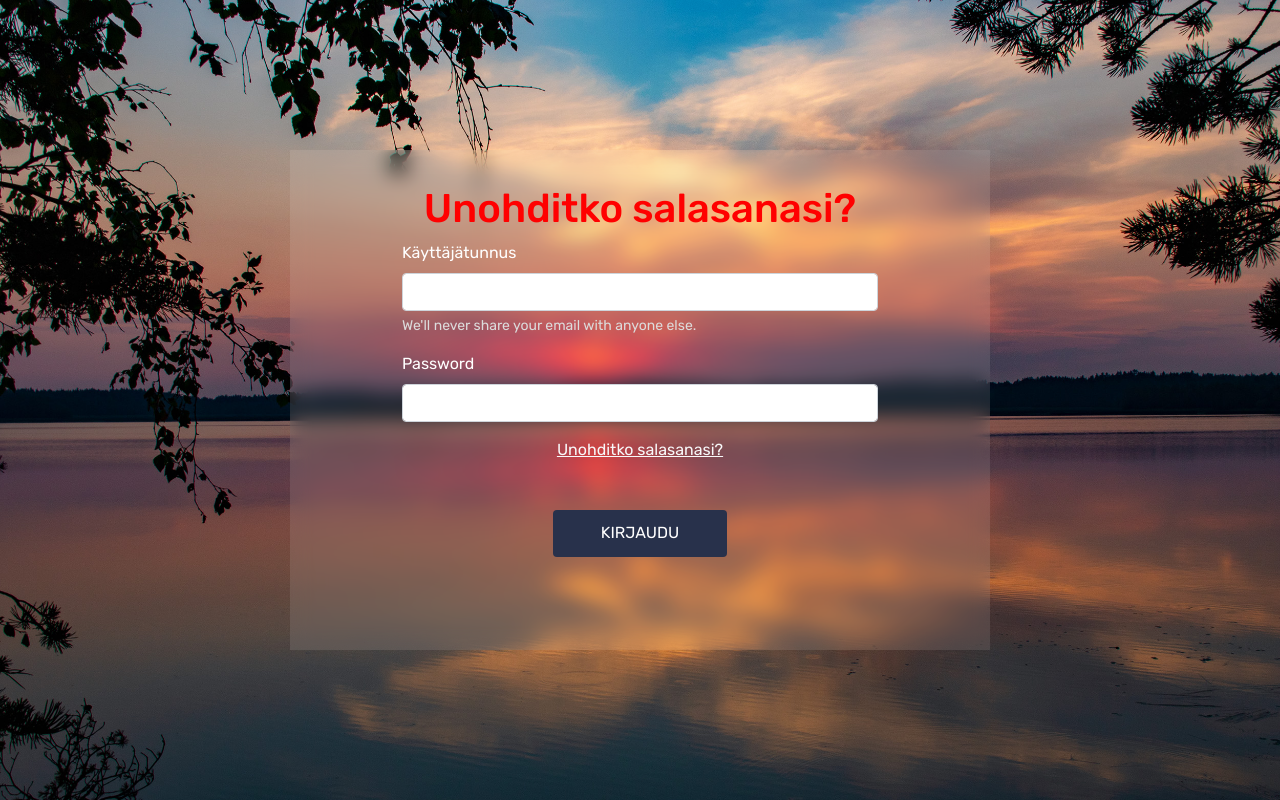
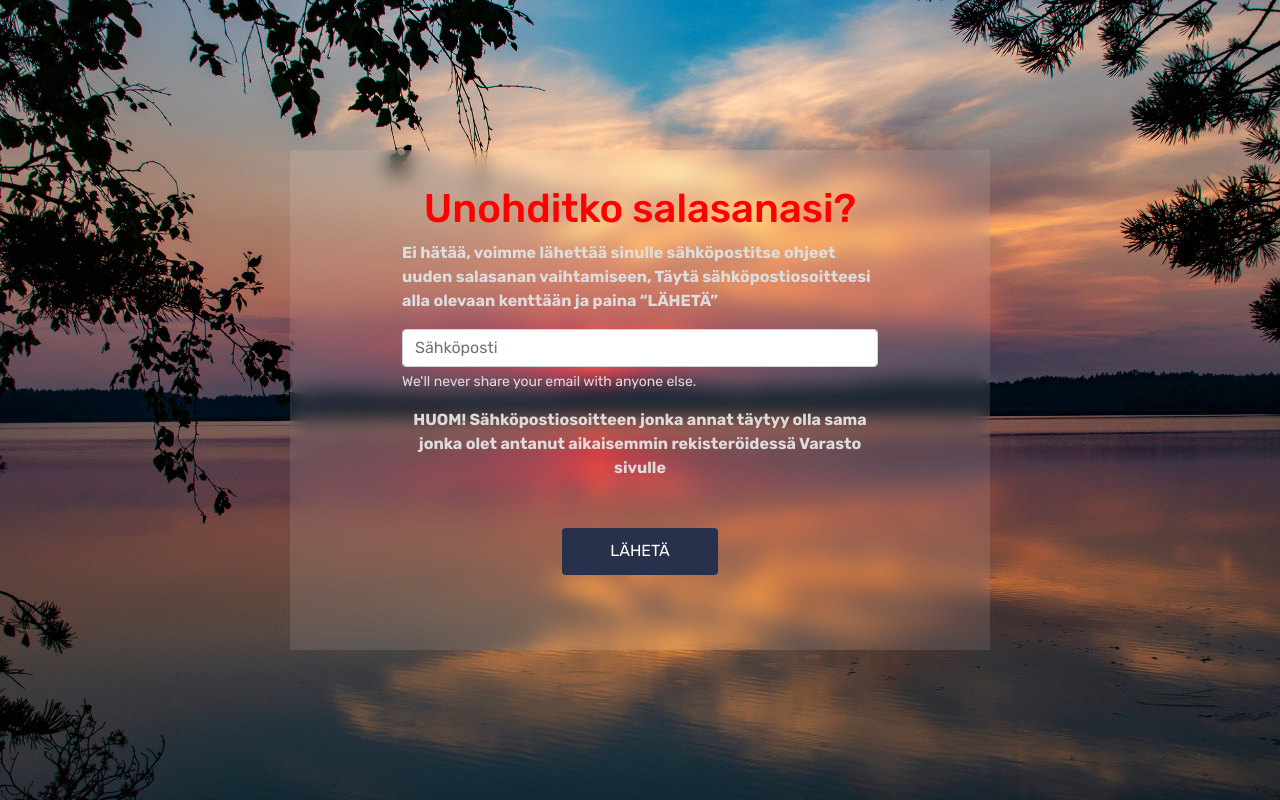
Before and after one commit to SergeiVasilyev/VarastohallintaR1, a Django app: page /recovery/ in a window 1280 px wide. Run offline with Django 4.2, Linux system fonts and the light colour scheme.

Commit message:
tehty muutoksia login ja recovery sivuille

```diff
--- a/varastoapp/static/varasto/login.css
+++ b/varastoapp/static/varasto/login.css
@@ -46,6 +46,7 @@ body * {
 
 .link_container {
     text-align: center;
+    color: gainsboro
 }
 
 .botton_container {
@@ -64,3 +65,11 @@ body * {
 .exm {
     border: 3px solid green;
 }
+
+.form .b {
+    color: gainsboro
+}
+
+.upperText {
+    color: gainsboro !important;
+}
--- a/varastoapp/templates/varasto/recovery.html
+++ b/varastoapp/templates/varasto/recovery.html
@@ -10,21 +10,28 @@
 
     <div class="form">
         <h1>Unohditko salasanasi?</h1>
-        <form>
+        <div>
+            <div class="mb-3 upperText">
+                <b>Ei hätää, voimme lähettää sinulle
+                    sähköpostitse ohjeet uuden salasanan vaihtamiseen,
+                    Täytä sähköpostiosoitteesi alla olevaan kenttään
+                    ja paina “LÄHETÄ”</b>
+            </div>
             <div class="mb-3">
-                <label for="exampleInputEmail1" class="form-label">Käyttäjätunnus</label>
-                <input type="email" class="form-control" id="exampleInputEmail1" aria-describedby="emailHelp">
+                <!--<label for="exampleInputEmail1" class="form-label">Käyttäjätunnus</label>-->
+                <input type="email" class="form-control" id="exampleInputEmail1" aria-describedby="emailHelp" placeholder="Sähköposti">
                 <div id="emailHelp" class="form-text">We'll never share your email with anyone else.</div>
             </div>
-            <div class="mb-3">
+            <!--<div class="mb-3">
                 <label for="exampleInputPassword1" class="form-label">Password</label>
                 <input type="password" class="form-control" id="exampleInputPassword1">
-            </div>
+            </div>-->
             <div class="mb-3 link_container">
-                <a href="#" class="link-light link">Unohditko salasanasi?</a>
+                <!--<a href="#" class="link-light link">Unohditko salasanasi?</a>-->
+                <b>HUOM! Sähköpostiosoitteen jonka annat täytyy olla sama jonka olet antanut aikaisemmin rekisteröidessä Varasto sivulle</b>
             </div>
             <div class="botton_container mt-5">
-                <button type="submit" class="btn btn-primary">Kirjaudu</button>
+                <button type="submit" class="btn btn-primary">Lähetä</button>
             </div>
         </form>
     </div>
```
Also changed, not shown: varastoapp/templates/varasto/login.html (+4 -4 lines).
